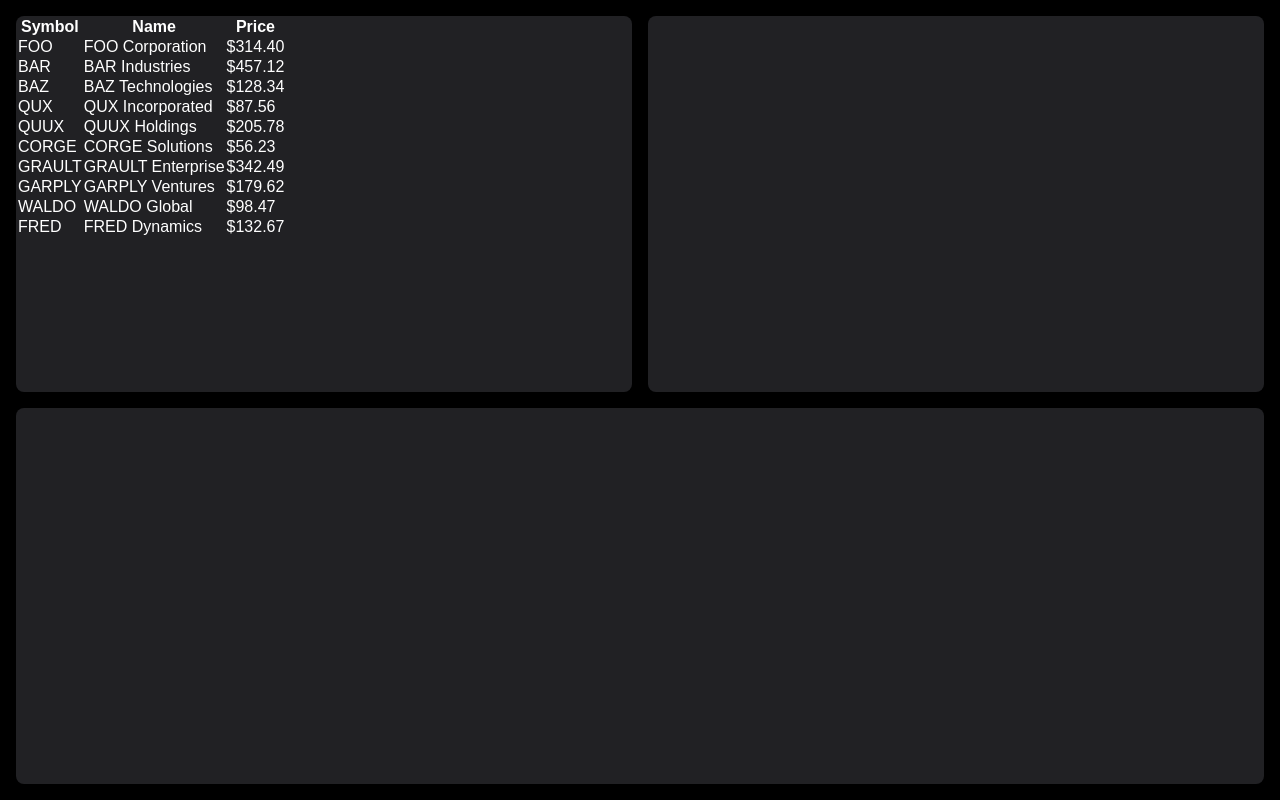
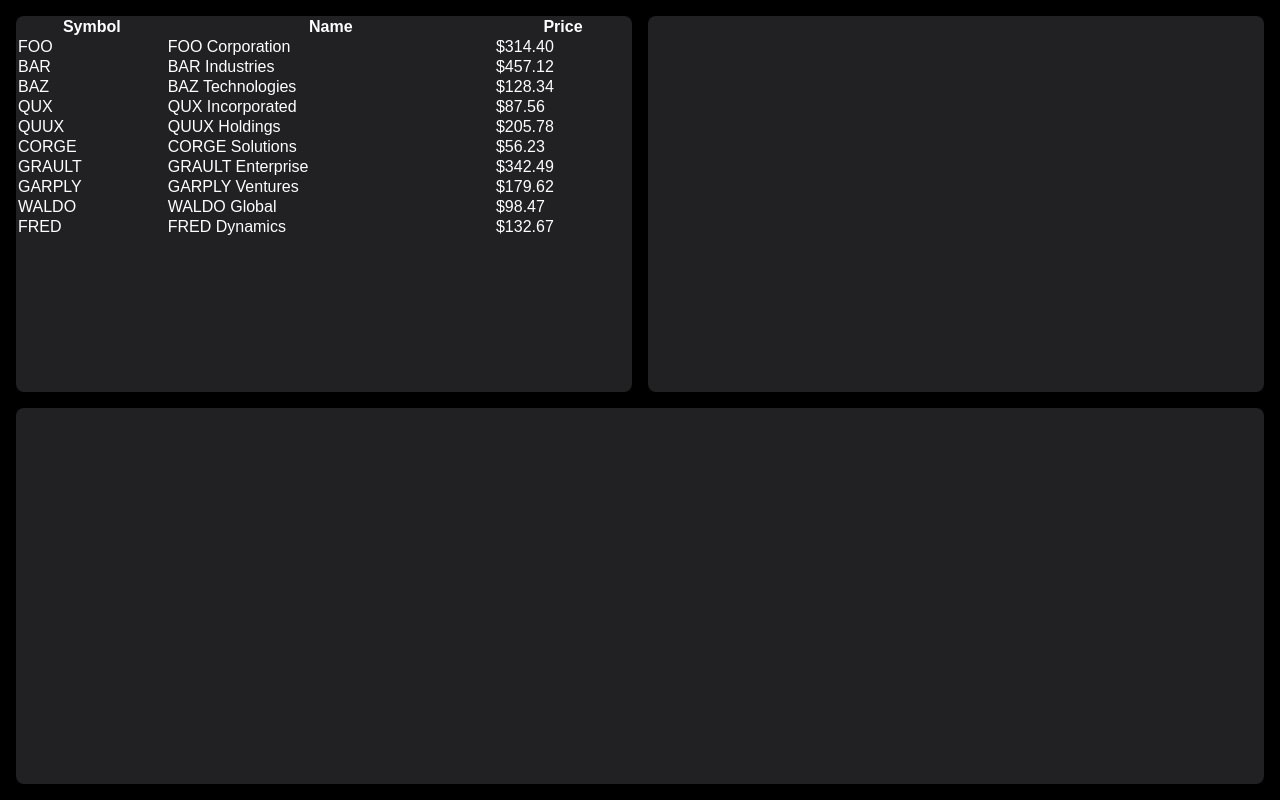
Before and after one commit to kevinsctfries/day-trader, a Next.js app: page /dashboard in a window 1280 px wide. Built offline with nearby package versions, Linux system fonts and the light colour scheme.

Commit message:
style(StockTable): add module.scss for StockTable and update styling

```diff
--- /dev/null
+++ b/src/app/components/StockTable/StockTable.module.scss
@@ -0,0 +1,3 @@
+.table {
+    width: 100%;
+}
--- a/src/app/components/StockTable.tsx
+++ b/src/app/components/StockTable/StockTable.tsx
@@ -1,6 +1,7 @@
 "use client";
 
 import { useState, useEffect } from "react";
+import styles from "./StockTable.module.scss";
 
 interface Stock {
   symbol: string;
@@ -19,7 +20,7 @@ export default function StockTable() {
   }, []);
 
   return (
-    <table>
+    <table className={styles.table}>
       <thead>
         <tr>
           <th>Symbol</th>
--- a/src/app/dashboard/page.tsx
+++ b/src/app/dashboard/page.tsx
@@ -1,6 +1,6 @@
 import React from "react";
 import styles from "./page.module.scss";
-import StockTable from "../components/StockTable";
+import StockTable from "../components/StockTable/StockTable";
 
 const Dashboard = () => {
   return (
```
